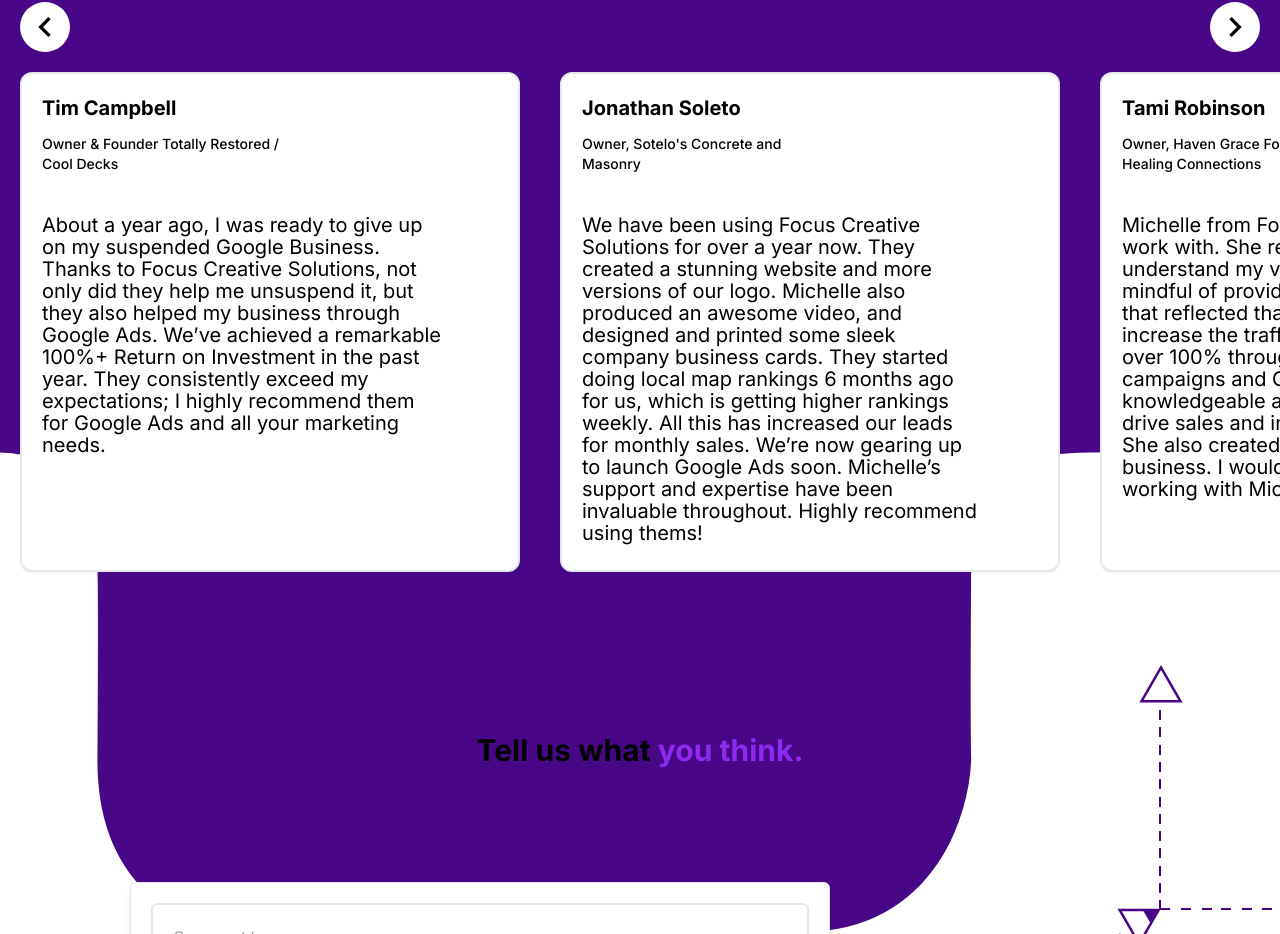
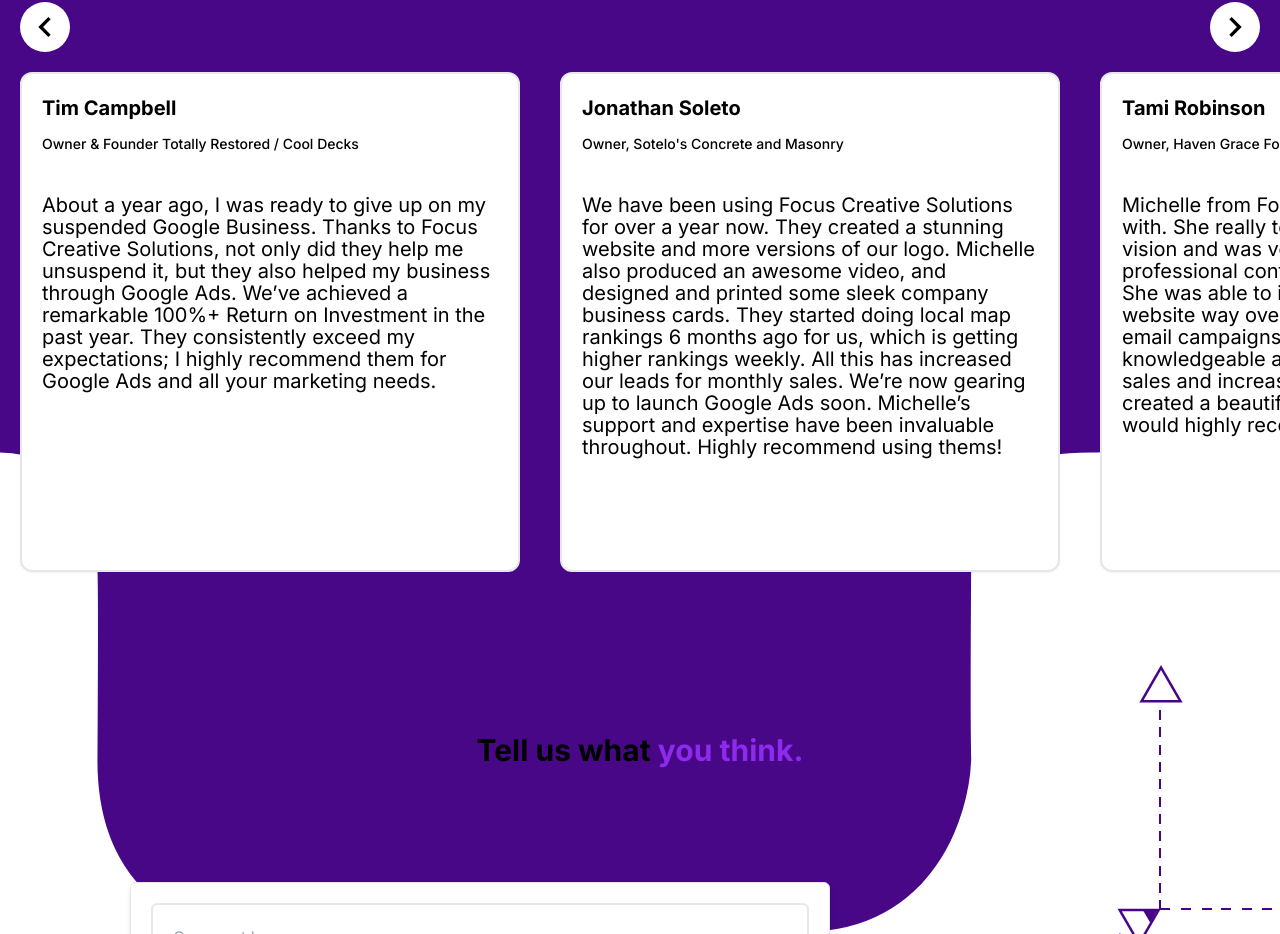
Before and after one commit to JadenBaker/focuscreative, a Next.js app: page / in a window 1280 px wide. Shown: the part 3232-4166 px from the top of the page. Built offline with nearby package versions, Linux system fonts and the light colour scheme.

Commit message:
commit on 'master'

```diff
--- a/app/components/landingpage/ReviewScroll.tsx
+++ b/app/components/landingpage/ReviewScroll.tsx
@@ -127,11 +127,11 @@
             <header className="flex items-center justify-between space-x-5">
                 <div className="flex flex-col space-y-3">
                     <h1 className="font-bold text-xl">{customerName}</h1>
-                    <h3 className="text-sm max-w-[250px] font-medium text-wrap whitespace-wrap">{customerTitle}</h3>
+                    <h3 className="text-sm font-medium text-wrap whitespace-wrap">{customerTitle}</h3>
                 </div>
                 {customerImage && <Image src={customerImage} alt={customerName} width={50} height={50} />}
             </header>
-            <p className=" max-w-[280px] sm:max-w-[330px] md:max-w-[400px] text-wrap mt-10 whitespace-wrap">
+            <p className="text-wrap mt-10 whitespace-wrap">
                 {review}
             </p>
         </motion.div>
```
